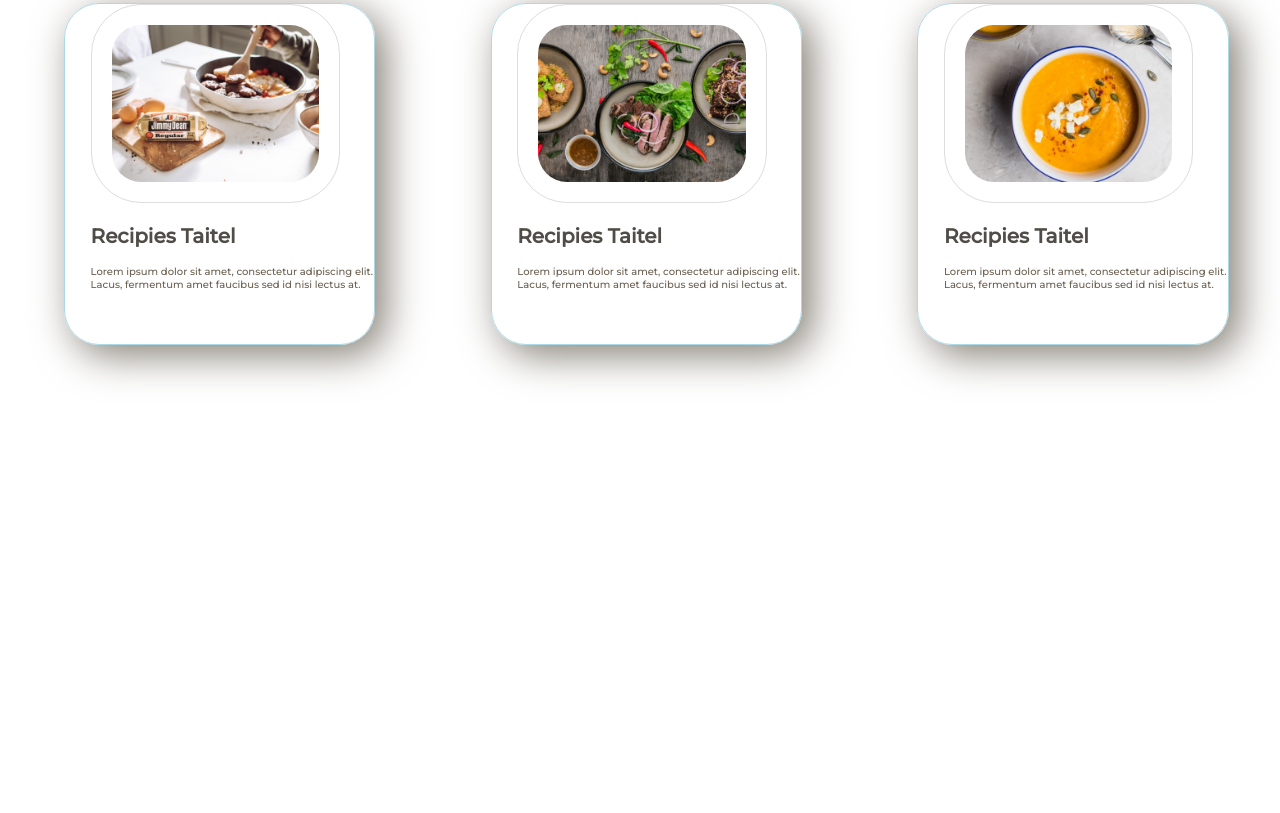
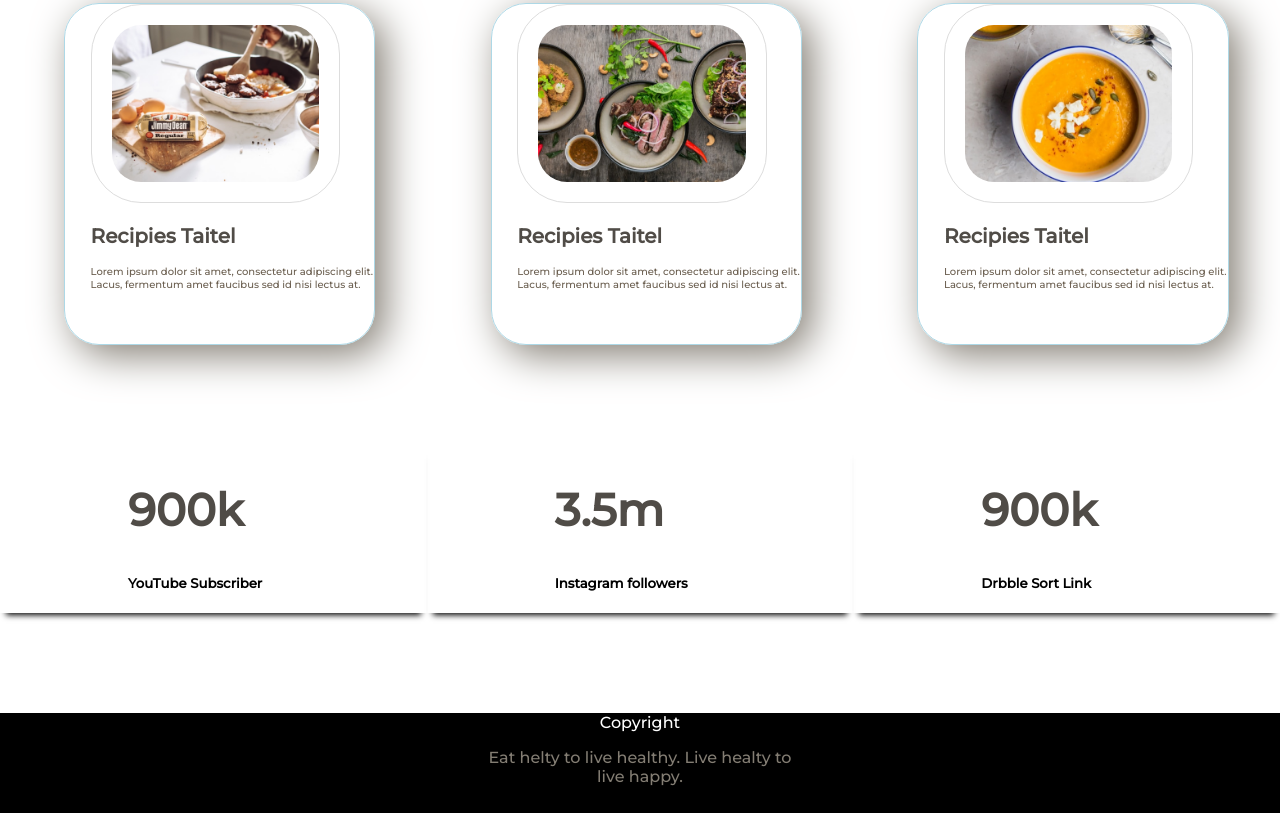
Before and after one commit to Naime1234/Food-Network, a plain HTML site: page index.html in a window 1280 px wide. Shown: the part 1515-2328 px from the top of the page. Before the commit the page ends 1960 px from the top, so only its background shows below. Drawn offline with Linux system fonts and the light colour scheme.

Commit message:
initial commit

```diff
--- a/index.html
+++ b/index.html
@@ -10,6 +10,7 @@
     <link rel="preconnect" href="https://fonts.gstatic.com" crossorigin>
     <link href="https://fonts.googleapis.com/css2?family=Montserrat:wght@500&display=swap" rel="stylesheet">
     <link rel="stylesheet" href="style.css">
+    <link rel="icon" href="img/images.png" type=" img/images.png" sizes="16x16">
 </head>
 
 <body>
@@ -85,7 +86,24 @@
         </div>
 
     </section>
+    <section>
+        <div class="box">
+            <h1>900k</h1>
+            <h5>YouTube Subscriber</h5>
+        </div>
+        <div class="box">
+            <h1>3.5m</h1>
+            <h5>Instagram followers</h5>
+        </div>
+        <div class="box">
+            <h1>900k</h1>
+            <h5>Drbble Sort Link</h5>
+        </div>
+    </section>
 
+    <footer><span>Copyright<span>
+                <p>Eat helty to live healthy. Live healty to live happy.</p>
+    </footer>
 
 
 
--- a/style.css
+++ b/style.css
@@ -193,3 +193,36 @@ button {
     font-size: 10px;
     color: rgb(107, 95, 80);
 }
+
+ .box{
+     width: 100%;
+     padding-left: 10%;
+     box-shadow: 0 0 10px gray;
+     border-radius: px;
+     -webkit-box-shadow: 0 8px 6px -6px #000000;
+
+-moz-box-shadow: 0 8px 6px -6px #000000;
+
+box-shadow: 0 8px 6px -6px #000000;
+ }
+
+ footer p{
+     text-align: center;
+ }
+ footer {
+    margin: auto;
+    height: 100px;
+    width: 100%;
+    background-color: #000000;
+    color: #ffffff;
+
+
+
+}
+
+footer span {
+    display:block;
+    width: 50%;
+    margin: 0 auto;
+    text-align: center;
+}
```
Also changed, not shown: img/images.png (added).
